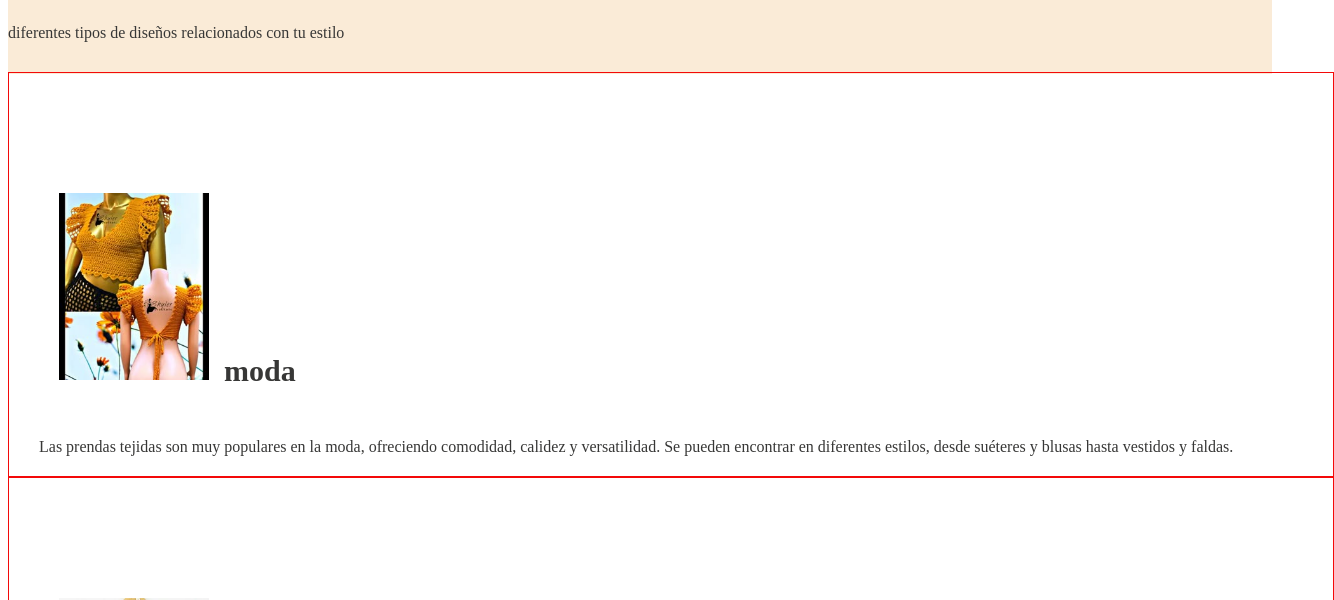
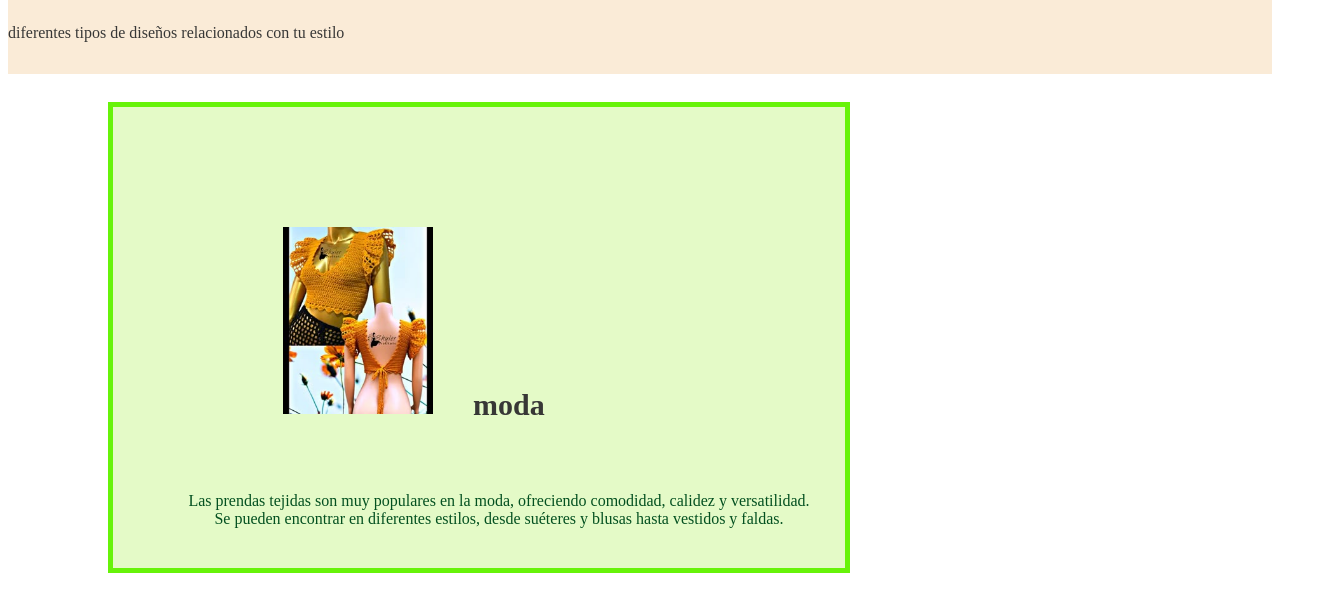
Before and after one commit to jamerramos/Rmoscrocht, a plain HTML site: page servivios.html in a window 1280 px wide. Shown: the part 169-769 px from the top of the page, 1334 px wide, since content can reach past the window. Drawn offline with Linux system fonts and the light colour scheme.

Commit message:
nuevos camobios en Rmoacocht

```diff
--- a/style.css
+++ b/style.css
@@ -67,10 +67,12 @@ crocht
     float: left;
     background-image: linear-gradient( 0deg, #f7bcbc 37%, #f59670 37%);
     height: auto;
-    padding: 20px;
+
     box-shadow: 0px 0px 20px 10px #b89df7;
     margin-left: 30px;
     margin-right: 60px;
+    margin-top: 20px;
+    margin-bottom: 20px;
 }
 
 .cream_box:hover {
@@ -79,7 +81,9 @@ crocht
 
 .cream_img {
 
-margin-left: 80px;
+margin-left: 20px;
+margin-top: 20px;
+margin-left: 40px;
 
 }
 
@@ -123,7 +127,7 @@ ser
 .services_text {
     width: 100%;
     float: left;
-    font-size: 16px;
+    font-size: px;
     color: #373736;
     margin: 0px;
 }
@@ -135,11 +139,15 @@ ser
 }
 
 .services_box {
-    width: 100%;
+    width: 50%;
     float: left;
-    border: 1px solid #f30909;
-    padding: 20px 30px;
+    border: 5px solid #67f309;
+    padding: 20px 50px;
+    margin-left: 100px;
+
+    margin-top: 30px;
     height: auto;
+    background-color: #e4fac7;
 }
 
 .tasty_text {
@@ -147,18 +155,24 @@ ser
     float: left;
     font-size: 30px;
     color: #373736;
+    padding-left: 100px;
+
+
 }
 
 .icon_img {
-    padding-right: 15px;
+    padding-right: 40px;
+ margin-bottom: 120px;
+ margin-top: 50px;
 }
 
 .lorem_text {
     width: 100%;
     float: left;
     font-size: 16px;
-    color: #373736;
-    margin: 0px;
+    color: #035020;
+    margin: 20px;
+     text-align: center;
 }
 blog
 
```
Also changed, not shown: crochet.html (+4 -4 lines).
